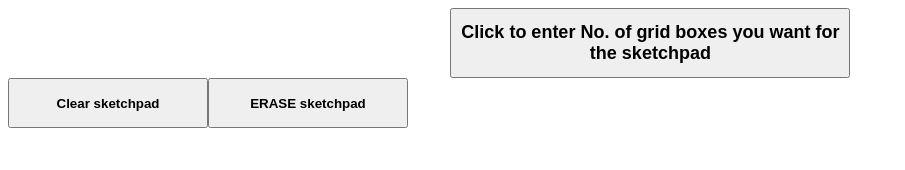
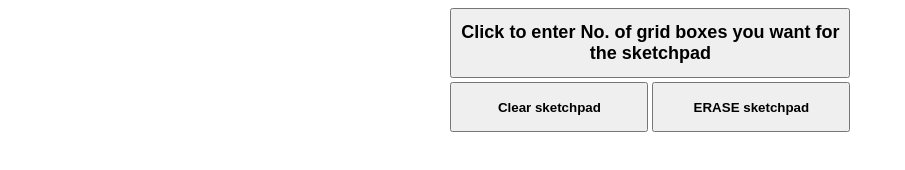
Before and after one commit to Sohoxic/Etch-A-Sketch, a plain HTML site: page index.html in a window 1280 px wide. Shown: the whole page, without its empty margins (0-905 px from the left). Drawn offline with Linux system fonts and the light colour scheme.

Commit message:
fixed the alignment of clear and erase btn by putting them inside containerForButton

```diff
--- a/script.js
+++ b/script.js
@@ -5,7 +5,8 @@ let button = document.createElement('button');
 button.classList.add('btn');
 button.textContent = "Click to enter No. of grid boxes you want for the sketchpad";
 
-
+let containerForButton = document.createElement('div');
+containerForButton.classList.add('containerForButton');
 let clearBtn = document.createElement('button');
 clearBtn.classList.add('clearBtn');
 clearBtn.textContent = "Clear sketchpad";
@@ -60,6 +61,6 @@ clearBtn.addEventListener('click',()=>{
 });
 
 document.body.append(button);
-document.body.append(clearBtn);
-document.body.append(eraseBtn);
+containerForButton.append(clearBtn, eraseBtn);
 document.body.appendChild(container);
+document.body.appendChild(containerForButton);
--- a/style.css
+++ b/style.css
@@ -21,11 +21,15 @@
     font-weight: bold;
 }
 
-.clearBtn{
+.clearBtn,.eraseBtn{
     height: 50px;
-    width: 200px;
-    /* margin-top: 5px;
-    margin-left: 35%; */
-    /* margin-left: 35%; */
+    width: 198px;
     font-weight: bold;
 }
+
+.containerForButton{
+    margin-left: 35%;
+    margin-top: 4px;;
+    display: flex;
+    gap: 4px;
+}
```
